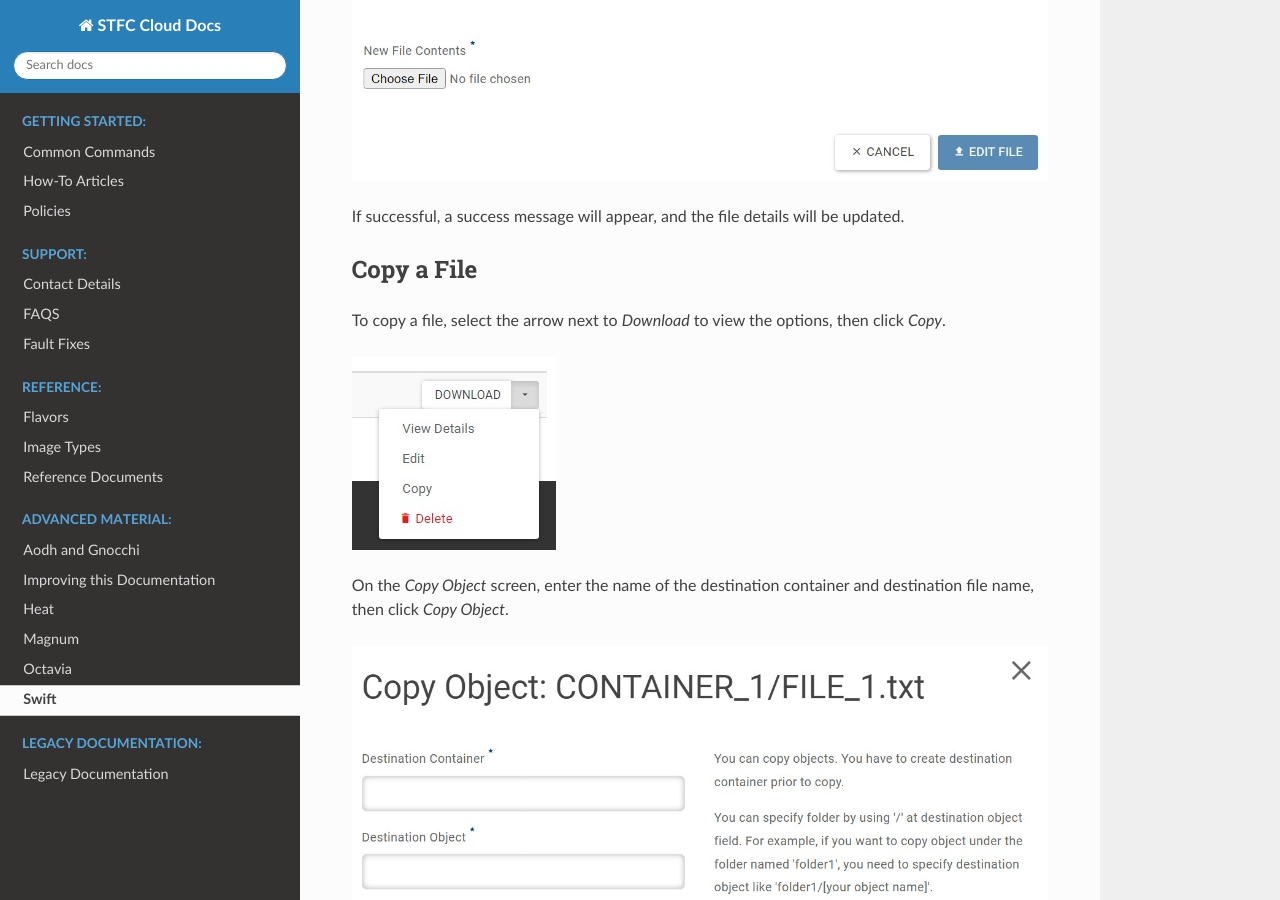
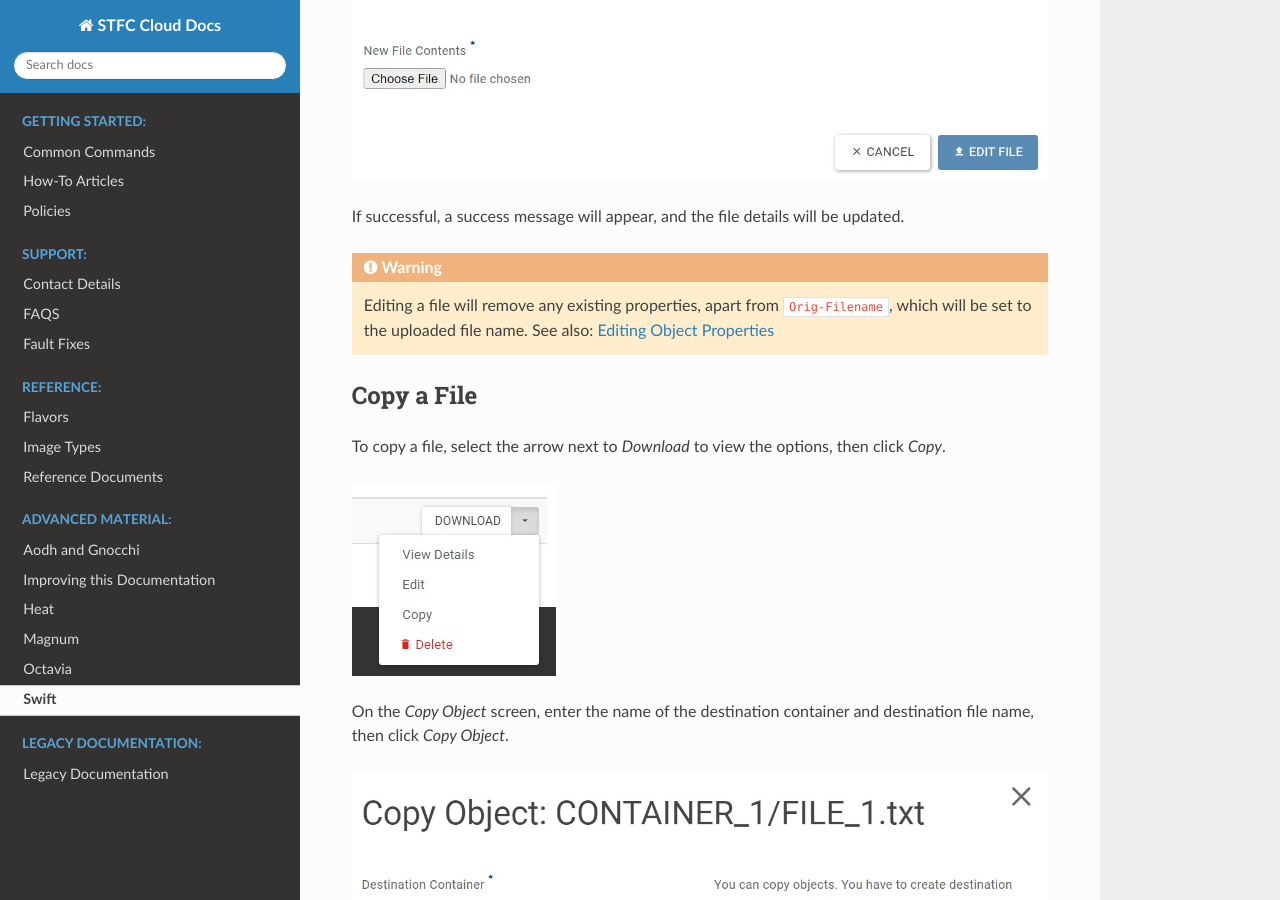
Before and after one commit to stfc/cloud-docs, a Sphinx documentation site: the page built from source/Swift/QuickStart.rst, in a window 1280 px wide and 900 px high, scrolled down 10516 px. Built offline with Sphinx 7.4.7 and the Read the Docs theme 2.0.0, drawn with Linux system fonts in a browser that asks for light colours.

Commit message:
Update quick start editing files

```diff
--- a/source/Swift/QuickStart.rst
+++ b/source/Swift/QuickStart.rst
@@ -194,6 +194,10 @@ On the `Edit File` screen, select `Choose file` to specifiy the new contents of
 
 If successful, a success message will appear, and the file details will be updated.
 
+.. warning::
+
+  Editing a file will remove any existing properties, apart from ``Orig-Filename``, which will be set to the uploaded file name.
+  See also: :ref:`swift_cli_editing_objects`
 
 .. _swift_copy_objects:
 
```
